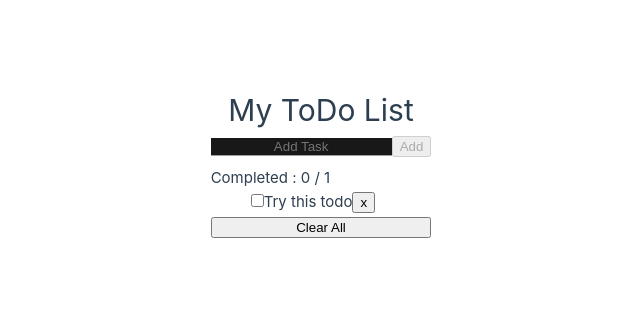
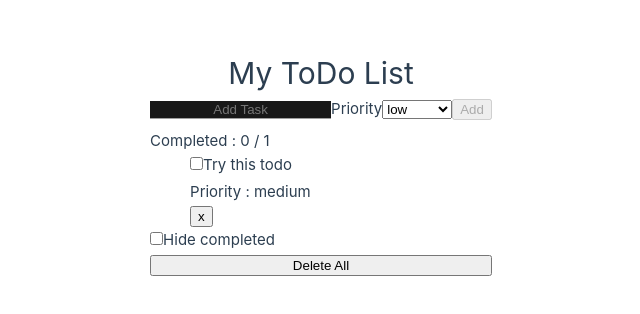
Before and after one commit to MarionThome/todo-vueJS, a Vue app: page / in a window 1280 px wide. Shown: the part 238-552 px from the top of the page, without its empty margins (319-959 px from the left). Built offline with nearby package versions, Linux system fonts and the light colour scheme.

Commit message:
split in smaller components (dropdown & tasks) + priorities handling & sorting + hide/delete completed features

```diff
--- /dev/null
+++ b/src/components/Dropdown.vue
@@ -0,0 +1,33 @@
+<script>
+export default {
+    props: {
+        priorities: {
+            type: Array,
+            required: true
+        },
+        toBeUpdated : {
+            type: Boolean,
+            required : true
+        },
+        taskId : {
+            type : Number,
+            required : false
+        },
+    },
+    methods:{
+        setPriority(event){
+            if(!this.toBeUpdated){
+                this.$emit('setPriority', event.target.value)
+            }
+        }
+    }
+}
+</script>
+
+<template>
+    <select name="priority" id="priority" @change="setPriority">
+        <option v-for="prio in priorities" :value="prio">{{ prio }}</option>
+    </select>
+</template>
+
+<style></style>
--- a/src/components/Form.vue
+++ b/src/components/Form.vue
@@ -1,24 +1,46 @@
 <script>
+import DropDown from "./Dropdown.vue"
+
 export default {
-    data(){
+  components : {
+    DropDown
+  },
+  props : {
+    priorities : {
+      type : Array,
+      required : true
+    }
+  },
+  data() {
     return {
-      newTodo: "",
+      newTodo: {
+        name: "",
+        priority: 0
+      },
     };
   },
   methods: {
     addTodo() {
       this.$emit("add", this.newTodo);
-      this.newTodo = "";
+      this.newTodo = {
+        name: "",
+        priority: 0
+      };
+    },
+    setPriority(priority) {
+      this.newTodo.priority = this.priorities.indexOf(priority);
     },
   }
 }
 </script>
 
 <template>
-    <form @submit.prevent="addTodo">
-        <input type="text" placeholder="Add Task" v-model="newTodo" />
-        <button type="submit" :disabled="!newTodo">Add</button>
-    </form>
+  <form @submit.prevent="addTodo">
+    <input type="text" placeholder="Add Task" v-model="newTodo.name" />
+    <label for="priority">Priority</label>
+    <DropDown :priorities="priorities" @setPriority="setPriority" :toBeUpdated="false"/>
+    <button type="submit" :disabled="!newTodo.name">Add</button>
+  </form>
 </template>
 
 <style>
@@ -29,10 +51,12 @@ input {
   color: rgba(235, 235, 235, 0.64);
   margin-bottom: 10px;
 }
+
 input:focus {
   outline: none;
 }
-button{
-  cursor:pointer
+
+button {
+  cursor: pointer
 }
 </style>
--- a/src/components/List.vue
+++ b/src/components/List.vue
@@ -1,23 +1,31 @@
 <script>
-    export default {
+import Task from "./Task.vue"
+
+export default {
+  components: {
+    Task
+  },
   props: {
     todos: {
       type: Array,
       required: true,
     },
+    priorities : {
+      type : Array,
+      required : true
+    }
   },
+  methods: {
+  remove(todo) {
+    this.$emit('remove', todo);
+  },
+}
 };
 </script>
 
 <template>
     <ul class="todo-list">
-      <li v-for="todo in todos" :key="todo.id" :class="{ completed: todo.completed }">
-        <input type = "checkbox" v-model="todo.completed">
-        <label>
-          {{ todo.task }}
-        </label>
-        <button @click="$emit('remove', todo)">x</button>
-      </li>
+     <Task v-for="todo in todos" :todo = "todo" :priorities = "priorities" @remove="remove(todo)" :key="todo.id"/>
     </ul>
 </template>
 
--- /dev/null
+++ b/src/components/Task.vue
@@ -0,0 +1,31 @@
+<script>
+import DropDown from "./Dropdown.vue"
+export default {
+    components : {
+        DropDown
+    },
+    props: {
+        todo: {
+            type: Object,
+            required: true,
+        },
+        priorities:{
+            type: Array,
+            required : true
+        }
+    }
+}
+</script>
+
+<template>
+    <li :key="todo.id" :class="{ completed: todo.completed }">
+        <input type="checkbox" v-model="todo.completed">
+        <label>
+            {{ todo.task }}
+        </label>
+        <p>Priority : {{ priorities[todo.priority] }}</p>
+        <button @click="$emit('remove', todo)">x</button>
+    </li>
+</template>
+
+<style></style>
--- a/src/components/ToDo.vue
+++ b/src/components/ToDo.vue
@@ -11,24 +11,30 @@ export default {
   data() {
     return {
       clicked: 0,
-      newTodo: "",
+      hideCompleted : false,
       todos: [
         {
           id: todoId++,
+          priority : 1,
           task: "Try this todo",
           completed: false,
         },
       ],
+      priorities : ["low", "medium", "high"]
     }
   },
   methods: {
     addTodo(newTodo) {
       this.todos.push({
         id: todoId++,
-        task: newTodo,
+        task: newTodo.name,
+        priority: newTodo.priority,
         completed: false,
       });
       this.newTodo = "";
+    },
+    changePriority({id, prio}){
+      todos[id].priority = prio
     },
     removeToDo(todo) {
       console.log(todo);
@@ -36,9 +42,17 @@ export default {
         return t !== todo;
       });
     },
+    removeCompleted(){
+      this.todos = this.todos.filter(e => !e.completed)
+    },
     reset() {
       this.todos = [];
     },
+  },
+  computed : {
+    filtered(){
+      return this.hideCompleted ? this.todos.filter(e => !e.completed) : this.todos
+    }
   }
 }
 </script>
@@ -46,10 +60,18 @@ export default {
 <template>
   <div id="main">
     <h1>My ToDo List</h1>
-    <Form @add="addTodo" :newTodo="this.newTodo"></Form>
+    <Form :priorities="this.priorities" @add="addTodo" :newTodo="this.newTodo"></Form>
     <div> Completed : {{ this.todos.filter(e => e.completed).length }} / {{ this.todos.length }} </div>
-    <List :todos="this.todos" @remove="removeToDo" />
-    <button @click="reset()">Clear All</button>
+    <List :todos="this.filtered.sort((a,b) => b.priority - a.priority)" :priorities="this.priorities" @remove="removeToDo" />
+    <div>
+    <input type="checkbox" v-model="hideCompleted"/>
+    <span>Hide completed</span>
+    </div>
+    <button v-if = "todos.some(e => e.completed)" @click="removeChideompleted()">Delete Completed</button>
+    <button @click="reset()">Delete All</button>
+    <div>
+
+    </div>
   </div>
 </template>
 
```
